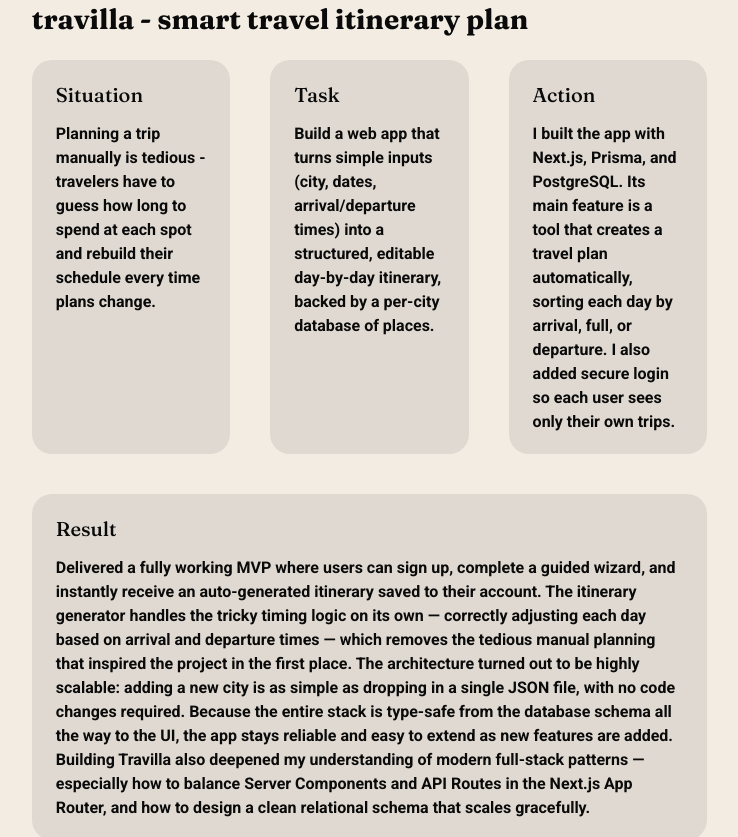
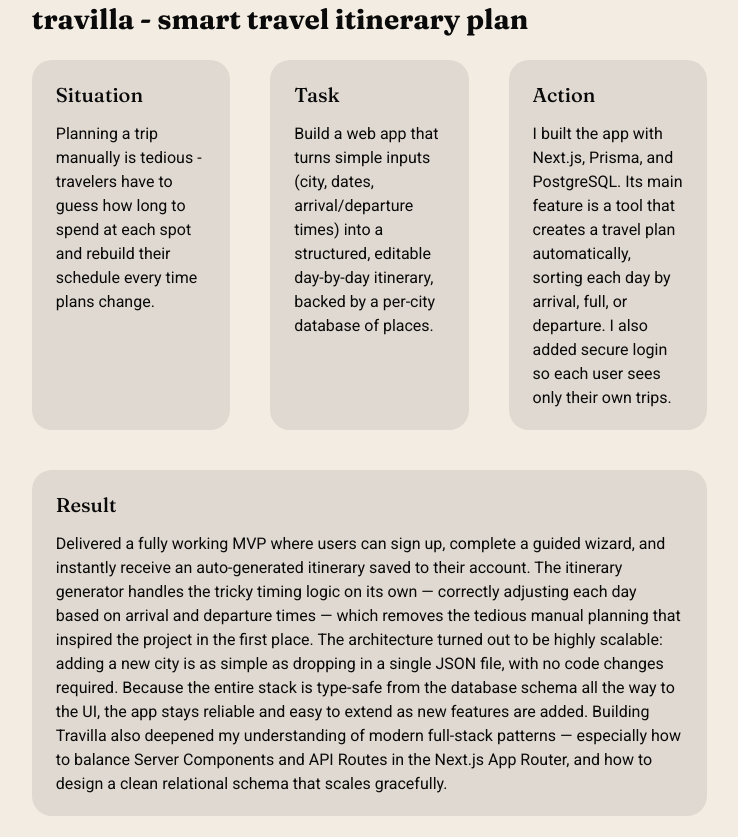
Before and after one commit to redyananda/port-dev, a React (Vite) app: page / in a window 1280 px wide. Shown: the part 3380-4217 px from the top of the page, without its empty margins (365-1103 px from the left). Built offline with nearby package versions, Linux system fonts and the light colour scheme.

Commit message:
refactor font weight portfolio desc

```diff
--- a/src/components/Portfolio.css
+++ b/src/components/Portfolio.css
@@ -65,6 +65,11 @@
     font-weight: 500;
     font-size: 20px;
 }
+
+.portfolio-desc-card>p {
+    font-weight: 400;
+}
+
 .portfolio-desc-card-result {
     padding: 20px 24px;
     background-color: #dfd9d1;
@@ -77,6 +82,10 @@
     margin-bottom: 12px;
     font-weight: 500;
     font-size: 20px;
+}
+
+.portfolio-desc-card-result>p {
+    font-weight: 400;
 }
 
 @media (max-width: 768px) {
```
